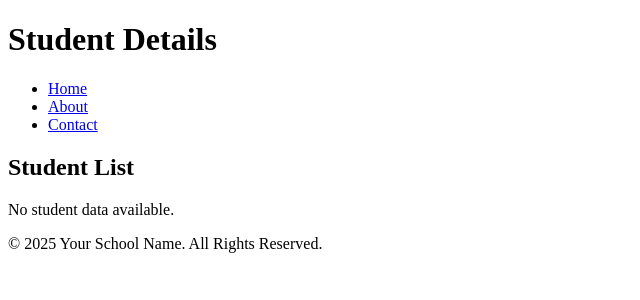
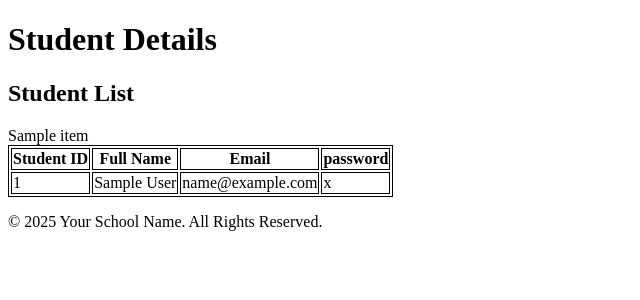
Before and after one commit to AashishBhandari001/Buzz_Master, a Django app: page /home/ in a window 1280 px wide. Shown: the top 300 px of the page, without its empty margins (0-640 px from the left). Run offline with Django 5.2, Linux system fonts and the light colour scheme; tables that the repository leaves empty hold one stand-in row (values such as "Sample post"); a database or web service that is not in the repository returns one stand-in record (values such as "Sample title"); data that the repository does not hold is empty.

Commit message:
fix bugs to render in student details

```diff
--- a/quiz/templates/home.html
+++ b/quiz/templates/home.html
@@ -7,25 +7,24 @@
     <title>Student Details</title>
     {% load static %}
     <!-- <link rel="stylesheet" href="{% static 'css/styles.css' %}"> -->
+     <style>table, th, td {
+        border: 1px solid;
+      }</style>
 </head>
 <body>
     <header>
         <h1>Student Details</h1>
     </header>
 
-    <nav>
-        <ul>
-            <li><a href="/">Home</a></li>
-            <li><a href="/about/">About</a></li>
-            <li><a href="/contact/">Contact</a></li>
-        </ul>
-    </nav>
-
     <section>
         <h2>Student List</h2>
 
+        <!-- To check the data in the browser -->
+        {{data}}
+
+
         <!-- Check if students exist -->
-        {% if students %}
+        {% if data %}
             <table>
                 <thead>
                     <tr>
--- a/quiz/views.py
+++ b/quiz/views.py
@@ -76,4 +76,4 @@ def student_details(request):
     response =  requests.get('http://127.0.0.1:8000/admin/students/')
     data = response.json()
     print(data)
-    return render(request, 'home.html', {'data': data})
+    return render(request, 'home.html', context={'data': data})
```
